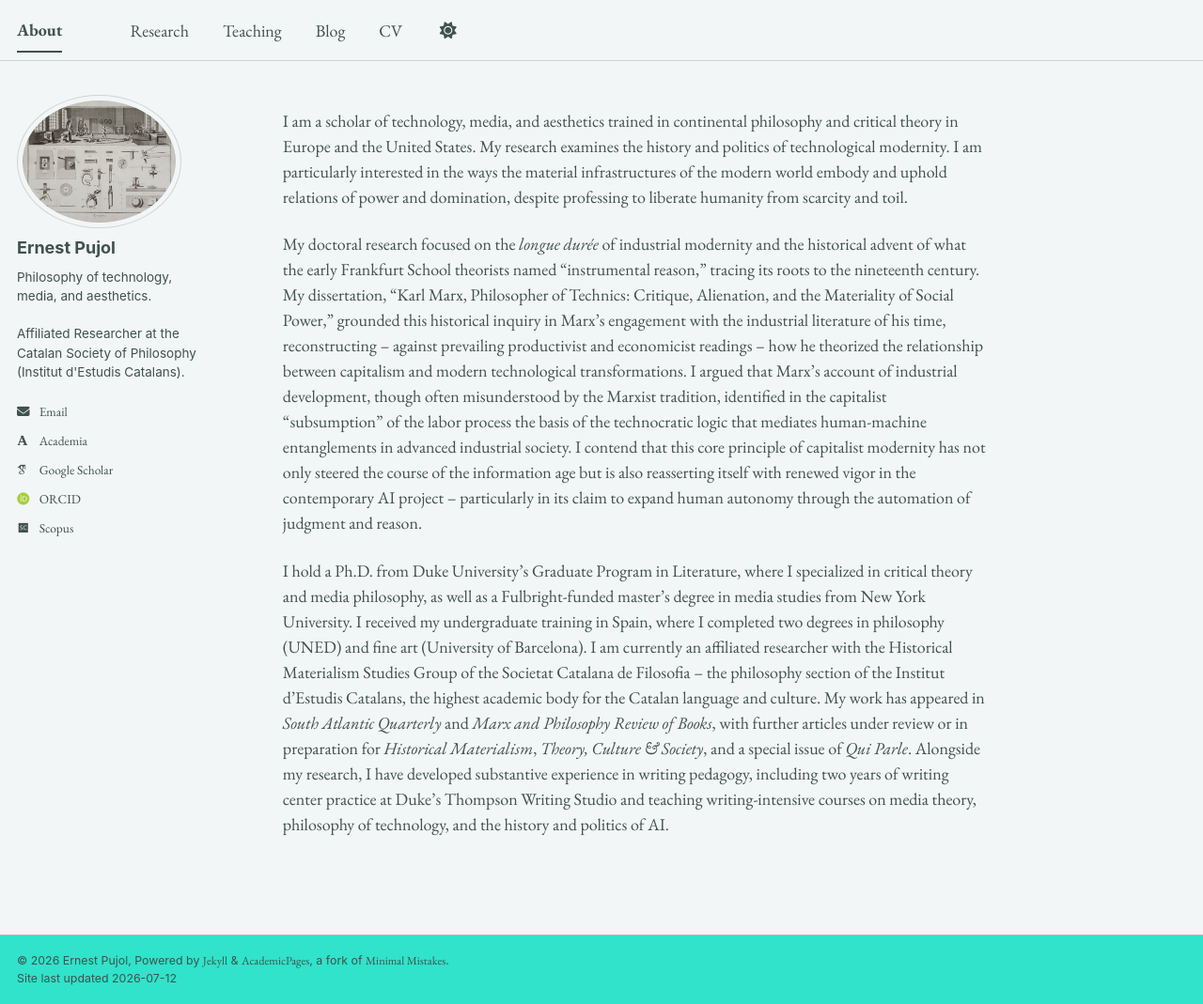
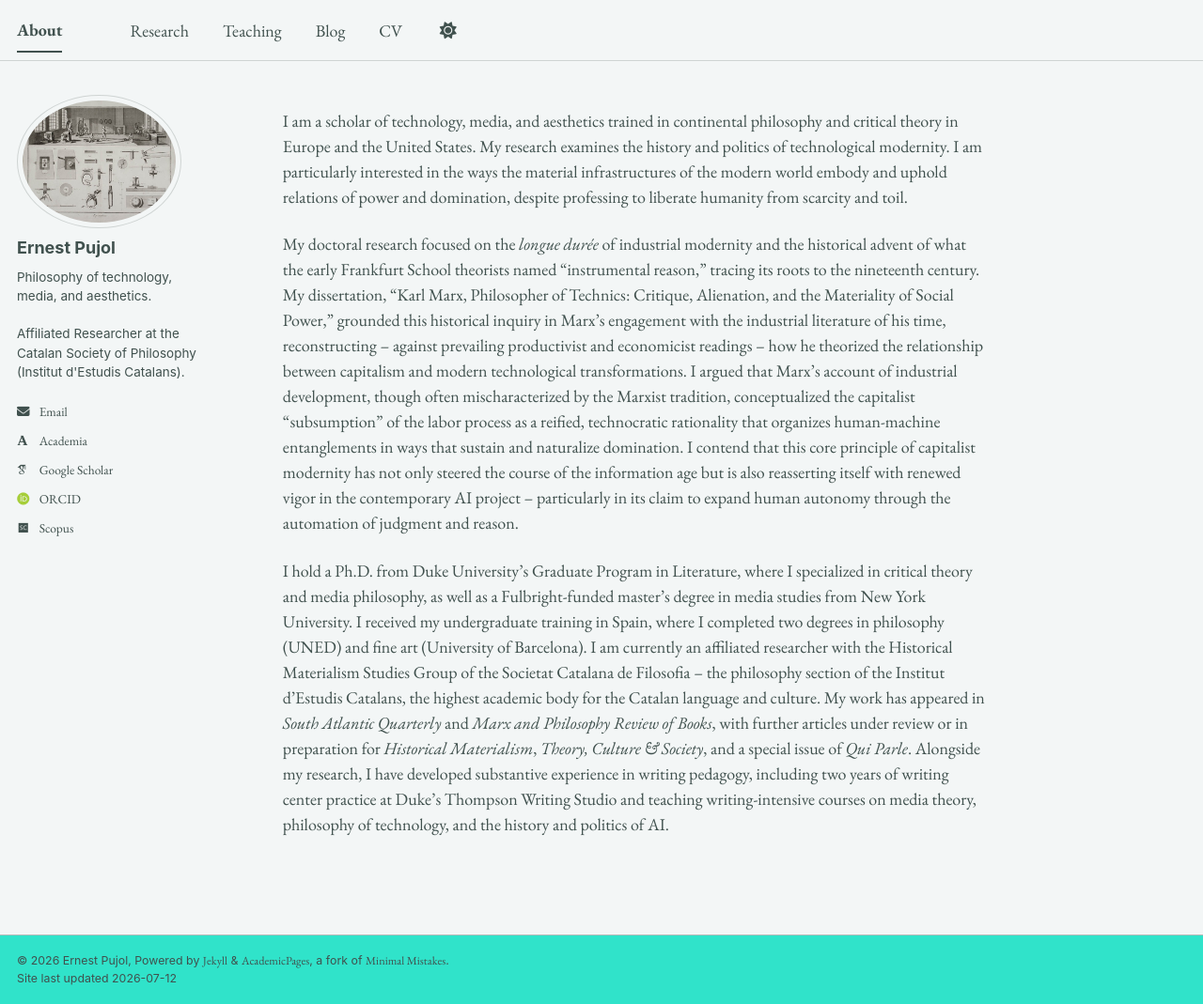
Before and after one commit to epujol90/epujol90.github.io, a Jekyll site: the page built from _pages/about.md, in a window 1280 px wide and 1069 px high. Shown: the whole window at 94% size. Built offline with Jekyll 4.4.1, drawn with Linux system fonts in a browser that asks for light colours; some web fonts are replaced; a script bundle is joined from its source files by our own code; library files that are not in the unit come from our copies.

Commit message:
Update about.md

```diff
--- a/_pages/about.md
+++ b/_pages/about.md
@@ -8,6 +8,6 @@ redirect_from:
 ---
 I am a scholar of technology, media, and aesthetics trained in continental philosophy and critical theory in Europe and the United States. My research examines the history and politics of technological modernity. I am particularly interested in the ways the material infrastructures of the modern world embody and uphold relations of power and domination, despite professing to liberate humanity from scarcity and toil.
 
-My doctoral research focused on the _longue durée_ of industrial modernity and the historical advent of what the early Frankfurt School theorists named "instrumental reason," tracing its roots to the nineteenth century. My dissertation, “Karl Marx, Philosopher of Technics: Critique, Alienation, and the Materiality of Social Power,” grounded this historical inquiry in Marx’s engagement with the industrial literature of his time, reconstructing -- against prevailing productivist and economicist readings -- how he theorized the relationship between capitalism and modern technological transformations. I argued that Marx’s account of industrial development, though often misunderstood by the Marxist tradition, identified in the capitalist "subsumption" of the labor process the basis of the technocratic logic that mediates human-machine entanglements in advanced industrial society. I contend that this core principle of capitalist modernity has not only steered the course of the information age but is also reasserting itself with renewed vigor in the contemporary AI project -- particularly in its claim to expand human autonomy through the automation of judgment and reason.
+My doctoral research focused on the _longue durée_ of industrial modernity and the historical advent of what the early Frankfurt School theorists named "instrumental reason," tracing its roots to the nineteenth century. My dissertation, “Karl Marx, Philosopher of Technics: Critique, Alienation, and the Materiality of Social Power,” grounded this historical inquiry in Marx’s engagement with the industrial literature of his time, reconstructing -- against prevailing productivist and economicist readings -- how he theorized the relationship between capitalism and modern technological transformations. I argued that Marx’s account of industrial development, though often mischaracterized by the Marxist tradition, conceptualized the capitalist "subsumption" of the labor process as a reified, technocratic rationality that organizes human-machine entanglements in ways that sustain and naturalize domination. I contend that this core principle of capitalist modernity has not only steered the course of the information age but is also reasserting itself with renewed vigor in the contemporary AI project -- particularly in its claim to expand human autonomy through the automation of judgment and reason.
 
 I hold a Ph.D. from Duke University’s Graduate Program in Literature, where I specialized in critical theory and media philosophy, as well as a Fulbright-funded master’s degree in media studies from New York University. I received my undergraduate training in Spain, where I completed two degrees in philosophy (UNED) and fine art (University of Barcelona). I am currently an affiliated researcher with the Historical Materialism Studies Group of the Societat Catalana de Filosofia -- the philosophy section of the Institut d’Estudis Catalans, the highest academic body for the Catalan language and culture. My work has appeared in _South Atlantic Quarterly_ and _Marx and Philosophy Review of Books_, with further articles under review or in preparation for _Historical Materialism_, _Theory, Culture & Society_, and a special issue of _Qui Parle_. Alongside my research, I have developed substantive experience in writing pedagogy, including two years of writing center practice at Duke’s Thompson Writing Studio and teaching writing-intensive courses on media theory, philosophy of technology, and the history and politics of AI.
```
